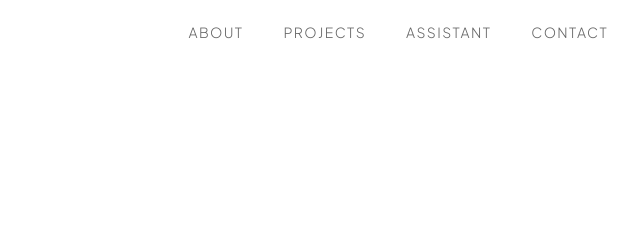
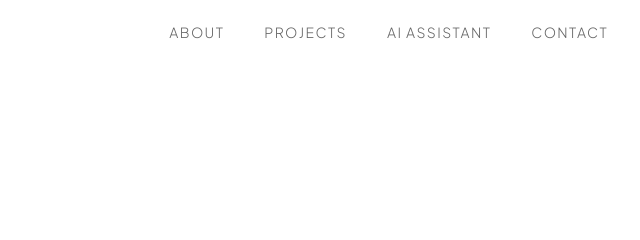
Before and after one commit to jeverett32/portfolio-website, a website: page index.html in a window 1280 px wide. Shown: the top 240 px of the page, 640-1280 px from the left. Drawn offline with nearby package versions, Linux system fonts and the light colour scheme; a script that the page names is missing; a web font is replaced by a local one.

Commit message:
Update link text from 'Assistant' to 'AI Assistant'

```diff
--- a/index.html
+++ b/index.html
@@ -143,7 +143,7 @@
                     <div id="nav-menu" class="ml-10 flex items-baseline space-x-10">
                         <a href="#about" class="nav-link text-sm uppercase tracking-widest text-[var(--text-muted-color)] hover:text-[var(--primary-color)] transition-colors duration-300"><span>About</span></a>
                         <a href="#projects" class="nav-link text-sm uppercase tracking-widest text-[var(--text-muted-color)] hover:text-[var(--primary-color)] transition-colors duration-300"><span>Projects</span></a>
-                        <a href="#ai-assistant" class="nav-link text-sm uppercase tracking-widest text-[var(--text-muted-color)] hover:text-[var(--primary-color)] transition-colors duration-300"><span>Assistant</span></a>
+                        <a href="#ai-assistant" class="nav-link text-sm uppercase tracking-widest text-[var(--text-muted-color)] hover:text-[var(--primary-color)] transition-colors duration-300"><span>AI Assistant</span></a>
                         <a href="#contact" class="nav-link text-sm uppercase tracking-widest text-[var(--text-muted-color)] hover:text-[var(--primary-color)] transition-colors duration-300"><span>Contact</span></a>
                     </div>
                 </div>
```
